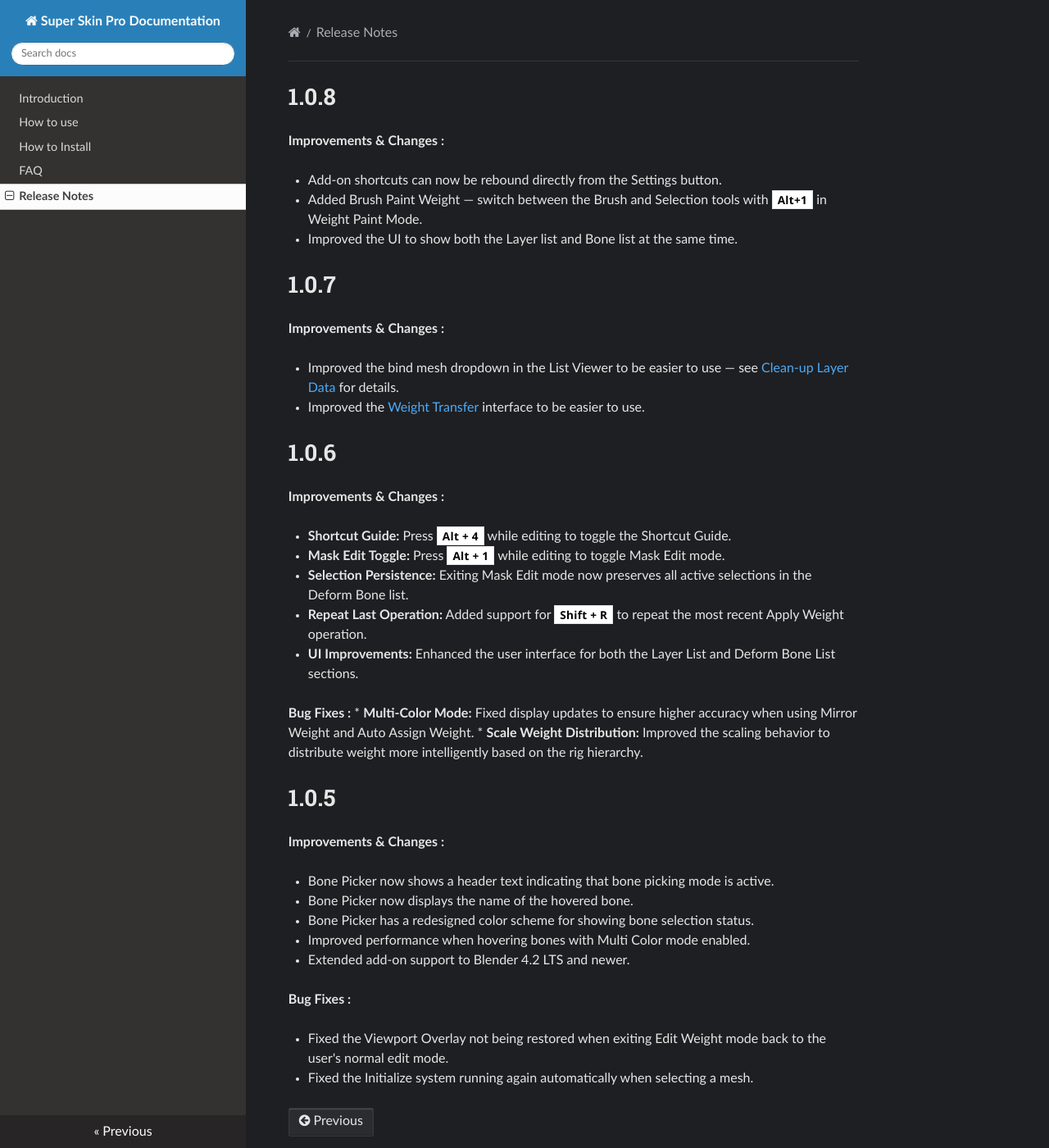
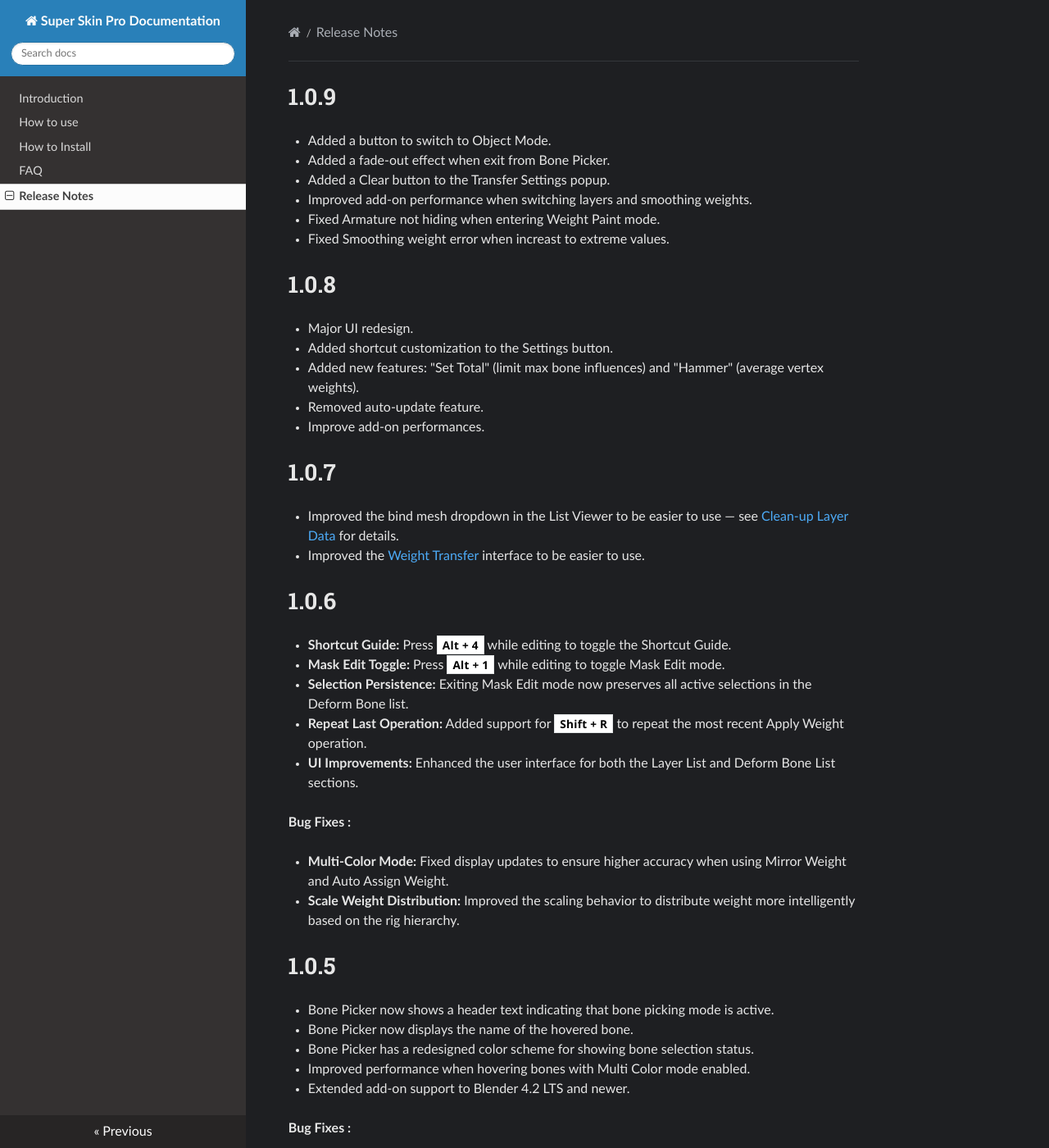
Before and after one commit to tonmaiart/superskinpro-docs, an MkDocs documentation site: the page built from docs/release_notes.md, in a window 1280 px wide and 1400 px high. Shown: the whole window at 82% size. Built offline with MkDocs 1.6.1, drawn with Linux system fonts in a browser that asks for light colours; nearby versions of some CDN libraries.

Commit message:
Update docs

```diff
--- a/docs/release_notes.md
+++ b/docs/release_notes.md
@@ -1,18 +1,26 @@
+# 1.0.9
+
+- Added a button to switch to Object Mode.
+- Added a fade-out effect when exit from Bone Picker.
+- Added a Clear button to the Transfer Settings popup.
+- Improved add-on performance when switching layers and smoothing weights.
+- Fixed Armature not hiding when entering Weight Paint mode.
+- Fixed Smoothing weight error when increast to extreme values.
+
 # 1.0.8
-**Improvements & Changes :**
 
-* Add-on shortcuts can now be rebound directly from the Settings button.
-* Added Brush Paint Weight — switch between the Brush and Selection tools with `Alt+1` in Weight Paint Mode.
-* Improved the UI to show both the Layer list and Bone list at the same time.
+- Major UI redesign.
+- Added shortcut customization to the Settings button.
+- Added new features: "Set Total" (limit max bone influences) and "Hammer" (average vertex weights).
+- Removed auto-update feature.
+- Improve add-on performances.
 
 # 1.0.7
-**Improvements & Changes :**
 
 * Improved the bind mesh dropdown in the List Viewer to be easier to use — see [Clean-up Layer Data](bindmesh.md) for details.
 * Improved the [Weight Transfer](object_tools.md#weight-transfer) interface to be easier to use.
 
 # 1.0.6
-**Improvements & Changes :**
 
 * **Shortcut Guide:** Press `Alt + 4` while editing to toggle the Shortcut Guide.
 * **Mask Edit Toggle:** Press `Alt + 1` while editing to toggle Mask Edit mode.
@@ -21,13 +29,12 @@
 * **UI Improvements:** Enhanced the user interface for both the Layer List and Deform Bone List sections.
 
 **Bug Fixes :**
+
 * **Multi-Color Mode:** Fixed display updates to ensure higher accuracy when using Mirror Weight and Auto Assign Weight.
 * **Scale Weight Distribution:** Improved the scaling behavior to distribute weight more intelligently based on the rig hierarchy.
 
 
 # 1.0.5
-
-**Improvements & Changes :**
 
 - Bone Picker now shows a header text indicating that bone picking mode is active.
 - Bone Picker now displays the name of the hovered bone.
```
